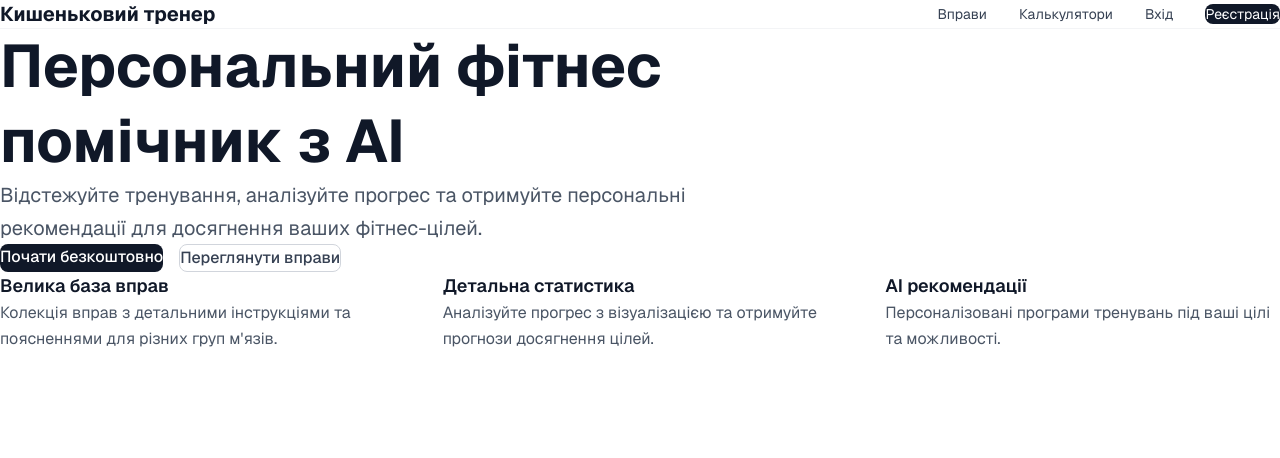
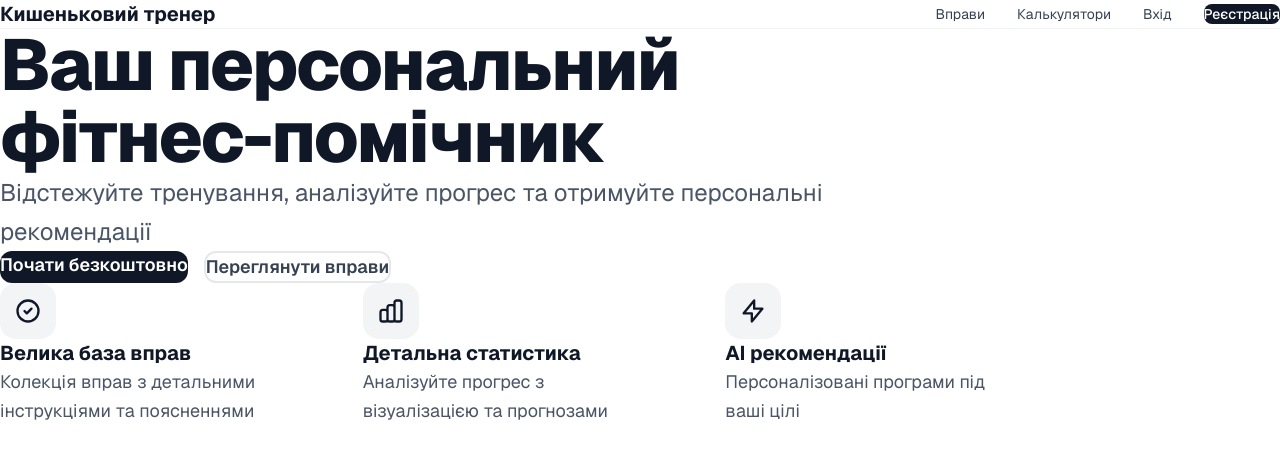
Before and after one commit to Serospapay/Fit-AI, a Next.js app in the folder frontend/: page / in a window 1280 px wide. Shown: the top 458 px of the page. Built offline with nearby package versions, Linux system fonts and the light colour scheme.

Commit message:
Fixed spacing modern design proper layout

```diff
--- a/frontend/app/page.tsx
+++ b/frontend/app/page.tsx
@@ -71,10 +71,10 @@ export default function Home() {
             <div className="flex justify-between items-center">
               <a href="/" className="text-xl font-bold text-gray-900">Кишеньковий тренер</a>
               <div className="flex items-center gap-8">
-                <a href="/exercises" className="text-sm text-gray-700 hover:text-gray-900">Вправи</a>
-                <a href="/calculators" className="text-sm text-gray-700 hover:text-gray-900">Калькулятори</a>
-                <a href="/login" className="text-sm text-gray-700 hover:text-gray-900">Вхід</a>
-                <a href="/register" className="text-sm px-4 py-2 bg-gray-900 text-white rounded-lg hover:bg-gray-800 transition-colors">
+                <a href="/exercises" className="text-sm text-gray-700 hover:text-gray-900 transition-colors">Вправи</a>
+                <a href="/calculators" className="text-sm text-gray-700 hover:text-gray-900 transition-colors">Калькулятори</a>
+                <a href="/login" className="text-sm text-gray-700 hover:text-gray-900 transition-colors">Вхід</a>
+                <a href="/register" className="text-sm px-4 py-2 bg-gray-900 text-white rounded-lg hover:bg-gray-800 transition-colors font-medium">
                   Реєстрація
                 </a>
               </div>
@@ -82,42 +82,57 @@ export default function Home() {
           </div>
         </nav>
 
-        <div className="max-w-7xl mx-auto px-6 pt-20 pb-32">
-          <div className="max-w-3xl">
-            <h1 className="text-6xl font-bold text-gray-900 mb-6 leading-tight">
-              Персональний фітнес<br/>помічник з AI
+        <div className="max-w-7xl mx-auto px-6 pt-32 pb-32">
+          <div className="max-w-4xl">
+            <h1 className="text-7xl font-extrabold text-gray-900 mb-8 leading-none tracking-tight">
+              Ваш персональний<br/>
+              фітнес-помічник
             </h1>
-            <p className="text-xl text-gray-600 mb-12 leading-relaxed">
+            <p className="text-2xl text-gray-600 mb-16 leading-relaxed">
               Відстежуйте тренування, аналізуйте прогрес та отримуйте персональні рекомендації
-              для досягнення ваших фітнес-цілей.
             </p>
-            <div className="flex gap-4">
-              <a href="/register" className="px-6 py-3 bg-gray-900 text-white rounded-lg hover:bg-gray-800 transition-colors font-medium">
+            <div className="flex gap-4 mb-32">
+              <a href="/register" className="px-8 py-4 bg-gray-900 text-white rounded-xl hover:bg-gray-800 transition-all font-semibold text-lg hover:shadow-xl">
                 Почати безкоштовно
               </a>
-              <a href="/exercises" className="px-6 py-3 border border-gray-300 text-gray-700 rounded-lg hover:border-gray-400 transition-colors font-medium">
+              <a href="/exercises" className="px-8 py-4 border-2 border-gray-200 text-gray-700 rounded-xl hover:border-gray-300 transition-all font-semibold text-lg hover:shadow-lg">
                 Переглянути вправи
               </a>
             </div>
           </div>
 
-          <div className="mt-32 grid grid-cols-3 gap-12">
+          <div className="grid grid-cols-3 gap-16 max-w-5xl">
             <div>
-              <h2 className="text-lg font-semibold text-gray-900 mb-3">Велика база вправ</h2>
-              <p className="text-gray-600 leading-relaxed">
-                Колекція вправ з детальними інструкціями та поясненнями для різних груп м'язів.
+              <div className="w-14 h-14 bg-gray-100 rounded-2xl flex items-center justify-center mb-6">
+                <svg className="w-7 h-7 text-gray-900" fill="none" stroke="currentColor" viewBox="0 0 24 24">
+                  <path strokeLinecap="round" strokeLinejoin="round" strokeWidth={2} d="M9 12l2 2 4-4m6 2a9 9 0 11-18 0 9 9 0 0118 0z" />
+                </svg>
+              </div>
+              <h3 className="text-xl font-bold text-gray-900 mb-3">Велика база вправ</h3>
+              <p className="text-gray-600 leading-relaxed text-lg">
+                Колекція вправ з детальними інструкціями та поясненнями
               </p>
             </div>
             <div>
-              <h2 className="text-lg font-semibold text-gray-900 mb-3">Детальна статистика</h2>
-              <p className="text-gray-600 leading-relaxed">
-                Аналізуйте прогрес з візуалізацією та отримуйте прогнози досягнення цілей.
+              <div className="w-14 h-14 bg-gray-100 rounded-2xl flex items-center justify-center mb-6">
+                <svg className="w-7 h-7 text-gray-900" fill="none" stroke="currentColor" viewBox="0 0 24 24">
+                  <path strokeLinecap="round" strokeLinejoin="round" strokeWidth={2} d="M9 19v-6a2 2 0 00-2-2H5a2 2 0 00-2 2v6a2 2 0 002 2h2a2 2 0 002-2zm0 0V9a2 2 0 012-2h2a2 2 0 012 2v10m-6 0a2 2 0 002 2h2a2 2 0 002-2m0 0V5a2 2 0 012-2h2a2 2 0 012 2v14a2 2 0 01-2 2h-2a2 2 0 01-2-2z" />
+                </svg>
+              </div>
+              <h3 className="text-xl font-bold text-gray-900 mb-3">Детальна статистика</h3>
+              <p className="text-gray-600 leading-relaxed text-lg">
+                Аналізуйте прогрес з візуалізацією та прогнозами
               </p>
             </div>
             <div>
-              <h2 className="text-lg font-semibold text-gray-900 mb-3">AI рекомендації</h2>
-              <p className="text-gray-600 leading-relaxed">
-                Персоналізовані програми тренувань під ваші цілі та можливості.
+              <div className="w-14 h-14 bg-gray-100 rounded-2xl flex items-center justify-center mb-6">
+                <svg className="w-7 h-7 text-gray-900" fill="none" stroke="currentColor" viewBox="0 0 24 24">
+                  <path strokeLinecap="round" strokeLinejoin="round" strokeWidth={2} d="M13 10V3L4 14h7v7l9-11h-7z" />
+                </svg>
+              </div>
+              <h3 className="text-xl font-bold text-gray-900 mb-3">AI рекомендації</h3>
+              <p className="text-gray-600 leading-relaxed text-lg">
+                Персоналізовані програми під ваші цілі
               </p>
             </div>
           </div>
@@ -133,11 +148,11 @@ export default function Home() {
           <div className="flex justify-between items-center">
             <a href="/" className="text-xl font-bold text-gray-900">Кишеньковий тренер</a>
             <div className="flex items-center gap-8">
-              <a href="/exercises" className="text-sm text-gray-700 hover:text-gray-900">Вправи</a>
-              <a href="/workouts" className="text-sm text-gray-700 hover:text-gray-900">Тренування</a>
-              <a href="/calculators" className="text-sm text-gray-700 hover:text-gray-900">Калькулятори</a>
+              <a href="/exercises" className="text-sm text-gray-700 hover:text-gray-900 transition-colors">Вправи</a>
+              <a href="/workouts" className="text-sm text-gray-700 hover:text-gray-900 transition-colors">Тренування</a>
+              <a href="/calculators" className="text-sm text-gray-700 hover:text-gray-900 transition-colors">Калькулятори</a>
               <span className="text-sm text-gray-600">{user.name || user.email}</span>
-              <button onClick={handleLogout} className="text-sm text-red-600 hover:text-red-700">
+              <button onClick={handleLogout} className="text-sm text-red-600 hover:text-red-700 transition-colors">
                 Вийти
               </button>
             </div>
@@ -145,94 +160,79 @@ export default function Home() {
         </div>
       </nav>
 
-      <div className="max-w-7xl mx-auto px-6 py-12">
-        <div className="mb-12">
-          <h1 className="text-4xl font-bold text-gray-900 mb-2">Dashboard</h1>
-          <p className="text-gray-600">Огляд вашої активності та прогресу</p>
+      <div className="max-w-7xl mx-auto px-6 py-16">
+        <div className="mb-16">
+          <h1 className="text-5xl font-extrabold text-gray-900 mb-3">Dashboard</h1>
+          <p className="text-xl text-gray-600">Огляд вашої активності та прогресу</p>
         </div>
 
-        {/* Швидкі дії */}
-        <div className="grid grid-cols-3 gap-4 mb-12">
-          <a href="/workouts/new" className="p-6 border border-gray-200 rounded-xl hover:border-gray-300 hover:shadow-sm transition-all group">
-            <div className="flex items-start gap-4">
-              <div className="w-10 h-10 bg-gray-100 rounded-lg flex items-center justify-center group-hover:bg-gray-200 transition-colors">
-                <svg className="w-5 h-5 text-gray-700" fill="none" stroke="currentColor" viewBox="0 0 24 24">
-                  <path strokeLinecap="round" strokeLinejoin="round" strokeWidth={2} d="M12 4v16m8-8H4" />
-                </svg>
-              </div>
-              <div>
-                <h3 className="font-semibold text-gray-900 mb-1">Додати тренування</h3>
-                <p className="text-sm text-gray-600">Записати нову активність</p>
-              </div>
+        <div className="grid grid-cols-3 gap-6 mb-16">
+          <a href="/workouts/new" className="group p-8 border-2 border-gray-200 rounded-2xl hover:border-gray-900 hover:shadow-xl transition-all">
+            <div className="w-12 h-12 bg-gray-100 rounded-xl flex items-center justify-center mb-6 group-hover:bg-gray-900 group-hover:scale-110 transition-all">
+              <svg className="w-6 h-6 text-gray-900 group-hover:text-white transition-colors" fill="none" stroke="currentColor" viewBox="0 0 24 24">
+                <path strokeLinecap="round" strokeLinejoin="round" strokeWidth={2} d="M12 4v16m8-8H4" />
+              </svg>
             </div>
+            <h3 className="text-xl font-bold text-gray-900 mb-2">Додати тренування</h3>
+            <p className="text-gray-600">Записати нову активність</p>
           </a>
 
-          <a href="/exercises" className="p-6 border border-gray-200 rounded-xl hover:border-gray-300 hover:shadow-sm transition-all group">
-            <div className="flex items-start gap-4">
-              <div className="w-10 h-10 bg-gray-100 rounded-lg flex items-center justify-center group-hover:bg-gray-200 transition-colors">
-                <svg className="w-5 h-5 text-gray-700" fill="none" stroke="currentColor" viewBox="0 0 24 24">
-                  <path strokeLinecap="round" strokeLinejoin="round" strokeWidth={2} d="M9 5H7a2 2 0 00-2 2v12a2 2 0 002 2h10a2 2 0 002-2V7a2 2 0 00-2-2h-2M9 5a2 2 0 002 2h2a2 2 0 002-2M9 5a2 2 0 012-2h2a2 2 0 012 2" />
-                </svg>
-              </div>
-              <div>
-                <h3 className="font-semibold text-gray-900 mb-1">База вправ</h3>
-                <p className="text-sm text-gray-600">Переглянути вправи</p>
-              </div>
+          <a href="/exercises" className="group p-8 border-2 border-gray-200 rounded-2xl hover:border-gray-900 hover:shadow-xl transition-all">
+            <div className="w-12 h-12 bg-gray-100 rounded-xl flex items-center justify-center mb-6 group-hover:bg-gray-900 group-hover:scale-110 transition-all">
+              <svg className="w-6 h-6 text-gray-900 group-hover:text-white transition-colors" fill="none" stroke="currentColor" viewBox="0 0 24 24">
+                <path strokeLinecap="round" strokeLinejoin="round" strokeWidth={2} d="M19 11H5m14 0a2 2 0 012 2v6a2 2 0 01-2 2H5a2 2 0 01-2-2v-6a2 2 0 012-2m14 0V9a2 2 0 00-2-2M5 11V9a2 2 0 012-2m0 0V5a2 2 0 012-2h6a2 2 0 012 2v2M7 7h10" />
+              </svg>
             </div>
+            <h3 className="text-xl font-bold text-gray-900 mb-2">База вправ</h3>
+            <p className="text-gray-600">Переглянути всі вправи</p>
           </a>
 
-          <a href="/calculators" className="p-6 border border-gray-200 rounded-xl hover:border-gray-300 hover:shadow-sm transition-all group">
-            <div className="flex items-start gap-4">
-              <div className="w-10 h-10 bg-gray-100 rounded-lg flex items-center justify-center group-hover:bg-gray-200 transition-colors">
-                <svg className="w-5 h-5 text-gray-700" fill="none" stroke="currentColor" viewBox="0 0 24 24">
-                  <path strokeLinecap="round" strokeLinejoin="round" strokeWidth={2} d="M9 7h6m0 10v-3m-3 3h.01M9 17h.01M9 14h.01M12 14h.01M15 11h.01M12 11h.01M9 11h.01M7 21h10a2 2 0 002-2V5a2 2 0 00-2-2H7a2 2 0 00-2 2v14a2 2 0 002 2z" />
-                </svg>
-              </div>
-              <div>
-                <h3 className="font-semibold text-gray-900 mb-1">Калькулятори</h3>
-                <p className="text-sm text-gray-600">BMR, TDEE, ІМТ</p>
-              </div>
+          <a href="/calculators" className="group p-8 border-2 border-gray-200 rounded-2xl hover:border-gray-900 hover:shadow-xl transition-all">
+            <div className="w-12 h-12 bg-gray-100 rounded-xl flex items-center justify-center mb-6 group-hover:bg-gray-900 group-hover:scale-110 transition-all">
+              <svg className="w-6 h-6 text-gray-900 group-hover:text-white transition-colors" fill="none" stroke="currentColor" viewBox="0 0 24 24">
+                <path strokeLinecap="round" strokeLinejoin="round" strokeWidth={2} d="M9 7h6m0 10v-3m-3 3h.01M9 17h.01M9 14h.01M12 14h.01M15 11h.01M12 11h.01M9 11h.01M7 21h10a2 2 0 002-2V5a2 2 0 00-2-2H7a2 2 0 00-2 2v14a2 2 0 002 2z" />
+              </svg>
             </div>
+            <h3 className="text-xl font-bold text-gray-900 mb-2">Калькулятори</h3>
+            <p className="text-gray-600">BMR, TDEE, ІМТ</p>
           </a>
         </div>
 
-        {/* Статистика */}
         {stats && (
-          <div className="grid grid-cols-4 gap-4 mb-12">
-            <div className="p-6 border border-gray-200 rounded-xl">
-              <div className="text-3xl font-bold text-gray-900 mb-1">{stats.totalWorkouts || 0}</div>
-              <div className="text-sm text-gray-600">Тренувань за місяць</div>
+          <div className="grid grid-cols-4 gap-6 mb-16">
+            <div className="p-6 bg-gray-50 rounded-2xl border border-gray-200">
+              <div className="text-4xl font-bold text-gray-900 mb-2">{stats.totalWorkouts || 0}</div>
+              <div className="text-sm font-medium text-gray-600">Тренувань</div>
             </div>
-            <div className="p-6 border border-gray-200 rounded-xl">
-              <div className="text-3xl font-bold text-gray-900 mb-1">{Math.round(stats.avgDuration || 0)}</div>
-              <div className="text-sm text-gray-600">Хвилин середня</div>
+            <div className="p-6 bg-gray-50 rounded-2xl border border-gray-200">
+              <div className="text-4xl font-bold text-gray-900 mb-2">{Math.round(stats.avgDuration || 0)}</div>
+              <div className="text-sm font-medium text-gray-600">Хвилин</div>
             </div>
-            <div className="p-6 border border-gray-200 rounded-xl">
-              <div className="text-3xl font-bold text-gray-900 mb-1">{stats.avgRating?.toFixed(1) || '0'}</div>
-              <div className="text-sm text-gray-600">Середня оцінка</div>
+            <div className="p-6 bg-gray-50 rounded-2xl border border-gray-200">
+              <div className="text-4xl font-bold text-gray-900 mb-2">{stats.avgRating?.toFixed(1) || '0'}</div>
+              <div className="text-sm font-medium text-gray-600">Оцінка</div>
             </div>
-            <div className="p-6 border border-gray-200 rounded-xl">
-              <div className="text-3xl font-bold text-gray-900 mb-1">{stats.mostExercised?.length || 0}</div>
-              <div className="text-sm text-gray-600">Унікальних вправ</div>
+            <div className="p-6 bg-gray-50 rounded-2xl border border-gray-200">
+              <div className="text-4xl font-bold text-gray-900 mb-2">{stats.mostExercised?.length || 0}</div>
+              <div className="text-sm font-medium text-gray-600">Вправ</div>
             </div>
           </div>
         )}
 
-        {/* Останні тренування */}
         {recentWorkouts.length > 0 && (
-          <div className="border border-gray-200 rounded-xl">
-            <div className="flex justify-between items-center p-6 border-b border-gray-200">
-              <h2 className="text-lg font-semibold text-gray-900">Останні тренування</h2>
-              <a href="/workouts" className="text-sm text-gray-700 hover:text-gray-900">
-                Всі тренування →
+          <div>
+            <div className="flex justify-between items-center mb-8">
+              <h2 className="text-2xl font-bold text-gray-900">Останні тренування</h2>
+              <a href="/workouts" className="text-sm font-medium text-gray-700 hover:text-gray-900 transition-colors">
+                Дивитися всі →
               </a>
             </div>
-            <div className="divide-y divide-gray-200">
+            <div className="space-y-4">
               {recentWorkouts.map((workout) => (
-                <div key={workout.id} className="p-6 hover:bg-gray-50 transition-colors">
+                <div key={workout.id} className="p-8 border-2 border-gray-200 rounded-2xl hover:border-gray-900 hover:shadow-xl transition-all">
                   <div className="flex justify-between items-center">
                     <div>
-                      <div className="font-medium text-gray-900 mb-1">
+                      <div className="text-lg font-bold text-gray-900 mb-2">
                         {new Date(workout.date).toLocaleDateString('uk-UA', {
                           year: 'numeric',
                           month: 'long',
@@ -240,18 +240,18 @@ export default function Home() {
                         })}
                       </div>
                       {workout.exercises && workout.exercises.length > 0 && (
-                        <div className="flex items-center gap-4 text-sm text-gray-600">
-                          <span>{workout.exercises.length} {workout.exercises.length === 1 ? 'вправа' : 'вправ'}</span>
-                          {workout.duration && <span>{workout.duration} хв</span>}
+                        <div className="flex items-center gap-6 text-gray-600">
+                          <span className="font-medium">{workout.exercises.length} вправ</span>
+                          {workout.duration && <span className="font-medium">{workout.duration} хв</span>}
                         </div>
                       )}
                     </div>
                     {workout.rating && (
-                      <div className="flex items-center gap-1 text-sm text-gray-700">
-                        <svg className="w-4 h-4 text-amber-500" fill="currentColor" viewBox="0 0 20 20">
+                      <div className="flex items-center gap-2 text-gray-900">
+                        <svg className="w-6 h-6 text-amber-500" fill="currentColor" viewBox="0 0 20 20">
                           <path d="M9.049 2.927c.3-.921 1.603-.921 1.902 0l1.07 3.292a1 1 0 00.95.69h3.462c.969 0 1.371 1.24.588 1.81l-2.8 2.034a1 1 0 00-.364 1.118l1.07 3.292c.3.921-.755 1.688-1.54 1.118l-2.8-2.034a1 1 0 00-1.175 0l-2.8 2.034c-.784.57-1.838-.197-1.539-1.118l1.07-3.292a1 1 0 00-.364-1.118L2.98 8.72c-.783-.57-.38-1.81.588-1.81h3.461a1 1 0 00.951-.69l1.07-3.292z" />
                         </svg>
-                        {workout.rating}/5
+                        <span className="text-xl font-bold">{workout.rating}</span>
                       </div>
                     )}
                   </div>
@@ -262,13 +262,13 @@ export default function Home() {
         )}
 
         {!loading && !stats && (
-          <div className="border border-gray-200 rounded-xl p-16 text-center">
-            <svg className="w-16 h-16 mx-auto mb-4 text-gray-400" fill="none" stroke="currentColor" viewBox="0 0 24 24">
+          <div className="border-2 border-gray-200 rounded-2xl p-20 text-center">
+            <svg className="w-20 h-20 mx-auto mb-6 text-gray-400" fill="none" stroke="currentColor" viewBox="0 0 24 24">
               <path strokeLinecap="round" strokeLinejoin="round" strokeWidth={2} d="M14.828 14.828a4 4 0 01-5.656 0M9 10h.01M15 10h.01M21 12a9 9 0 11-18 0 9 9 0 0118 0z" />
             </svg>
-            <h2 className="text-2xl font-bold text-gray-900 mb-2">Вітаємо!</h2>
-            <p className="text-gray-600 mb-8">Додайте перше тренування, щоб почати відстежувати прогрес</p>
-            <a href="/workouts/new" className="inline-block px-6 py-3 bg-gray-900 text-white rounded-lg hover:bg-gray-800 transition-colors font-medium">
+            <h2 className="text-3xl font-bold text-gray-900 mb-3">Вітаємо!</h2>
+            <p className="text-xl text-gray-600 mb-10">Додайте перше тренування для відстеження прогресу</p>
+            <a href="/workouts/new" className="inline-block px-8 py-4 bg-gray-900 text-white rounded-xl hover:bg-gray-800 transition-all font-semibold text-lg hover:shadow-xl">
               Додати тренування
             </a>
           </div>
```
